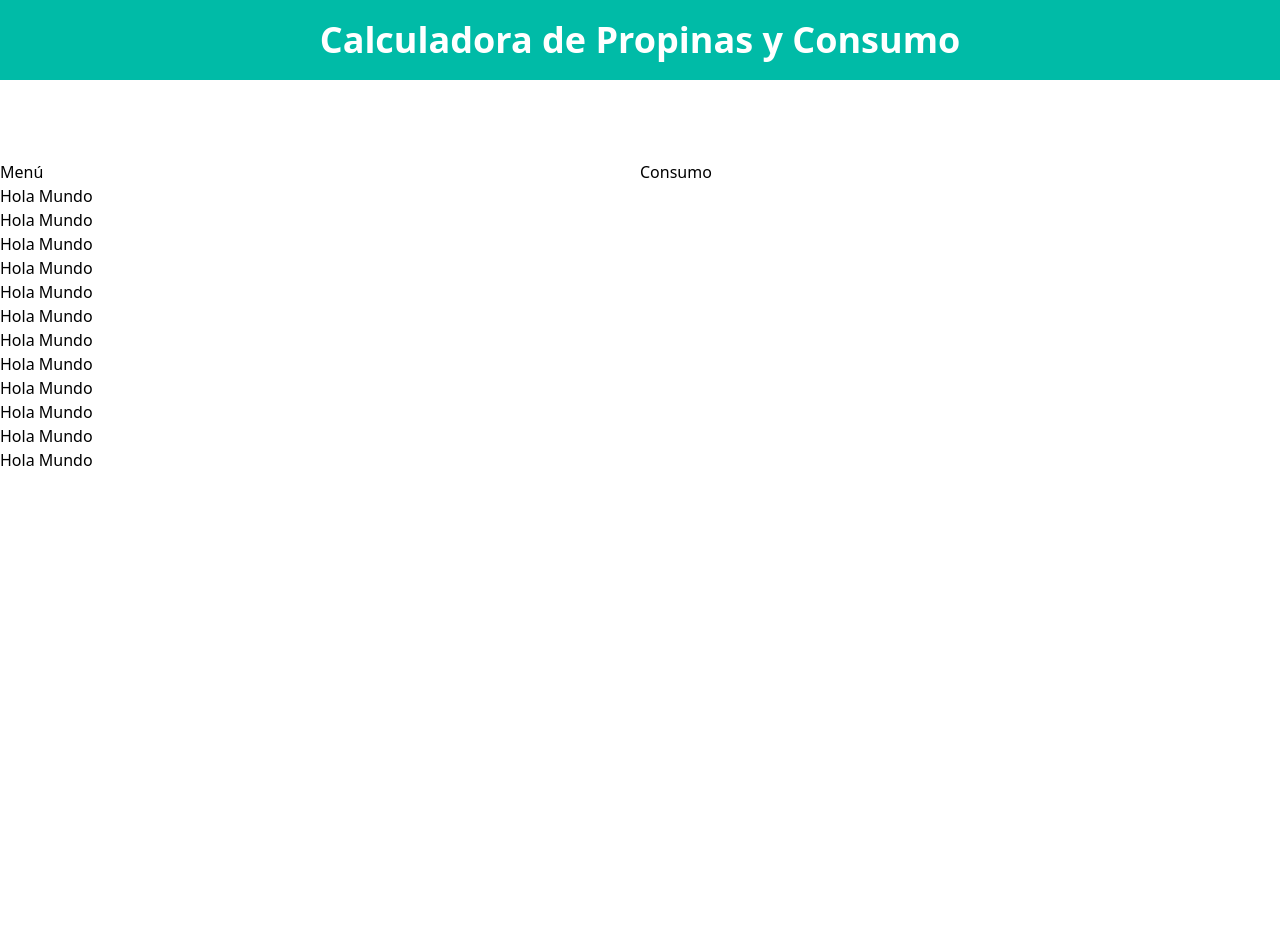
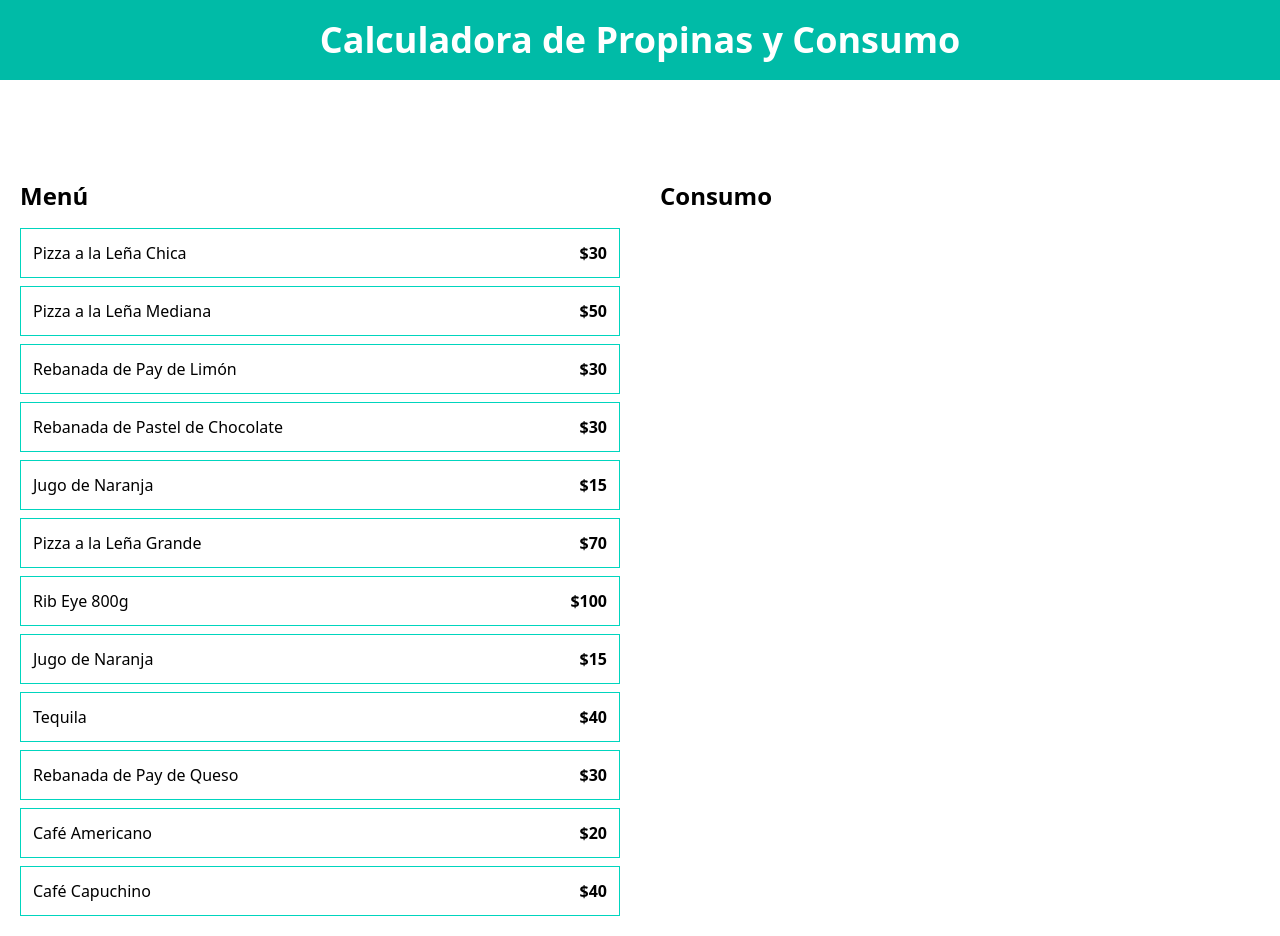
Before and after one commit to cgamcs/calculadora-popinas, a React (Vite) app: page / in a window 1280 px wide. Shown: the top 936 px of the page. Before the commit the page ends 800 px from the top, so only its background shows below. Built offline with nearby package versions, Linux system fonts and the light colour scheme.

Commit message:
listando los productos de menu

```diff
--- a/src/App.tsx
+++ b/src/App.tsx
@@ -10,18 +10,21 @@ function App() {
       </header>
 
       <main className="max-w-7xl mx-auto py-20 grid md:grid-cols-2">
-        <div>
-          <h2>Menú</h2>
+        <div className="p-5 space-y-4">
+          <h2 className="text-2xl font-black">Menú</h2>
 
-          {menuItems.map(item => (
-            <MenuItem
-              key={item.id}
-            />
-          ))}
+          <div className="space-y-2">
+            {menuItems.map(item => (
+              <MenuItem
+                key={item.id}
+                item={item}
+              />
+            ))}
+          </div>
         </div>
 
-        <div>
-          <h2>Consumo</h2>
+        <div className="p-5 space-y-4">
+          <h2 className="text-2xl font-black">Consumo</h2>
 
         </div>
       </main>
--- a/src/components/MenuItem.tsx
+++ b/src/components/MenuItem.tsx
@@ -1,10 +1,18 @@
+import type { MenuItems } from "../types"
 
+type MenuItemsProps = {
+    item: MenuItems
+}
 
-function MenuItem() {
+function MenuItem({ item }: MenuItemsProps) {
+    const { name, price } = item
     return (
-        <>
-            <h1>Hola Mundo</h1>
-        </>
+        <button
+            className="border border-teal-400 hover:bg-teal-200 w-full p-3 flex justify-between cursor-pointer"
+        >
+            <p>{name}</p>
+            <p className="font-black">${price}</p>
+        </button>
     )
 }
 
--- a/src/data/db.ts
+++ b/src/data/db.ts
@@ -1,6 +1,6 @@
-import type { MenuItem } from "../types"
+import type { MenuItems } from "../types"
 
-export const menuItems : MenuItem[] = [
+export const menuItems: MenuItems[] = [
   {
     "id": 1,
     "name": "Pizza a la Leña Chica",
--- a/src/types/index.ts
+++ b/src/types/index.ts
@@ -1,9 +1,9 @@
-type MenuItem = {
+type MenuItems = {
     id: number
     name: string
     price: number
 }
 
 export type {
-    MenuItem
+    MenuItems
 }
```
Lines whose indentation alone changed are shown as unchanged.
